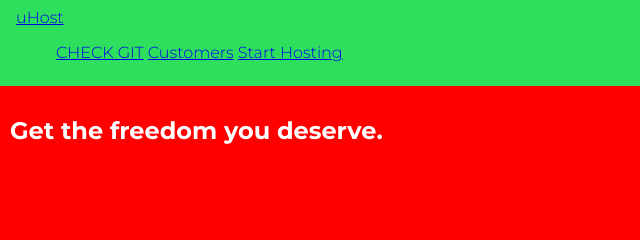
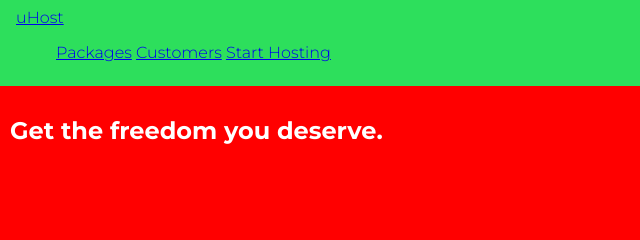
Before and after one commit to boris-chb/learn-css, a website built with Parcel: page index.html in a window 1280 px wide. Shown: the top 240 px of the page, 0-640 px from the left. Built offline with nearby package versions, Linux system fonts and the light colour scheme.

Commit message:
codesandbox commit test sync

```diff
--- a/index.html
+++ b/index.html
@@ -15,7 +15,7 @@
       <nav class="main-nav">
         <ul class="main-nav__items">
           <li class="main-nav__item">
-            <a href="packages/index.html">CHECK GIT</a>
+            <a href="packages/index.html">Packages</a>
           </li>
           <li class="main-nav__item">
             <a href="customers/index.html">Customers</a>
--- a/package.json
+++ b/package.json
@@ -1,5 +1,5 @@
 {
-  "name": "learn-css",
+  "name": "learn-css-codesandbox-fork",
   "version": "1.0.0",
   "description": "",
   "main": "index.html",
```
